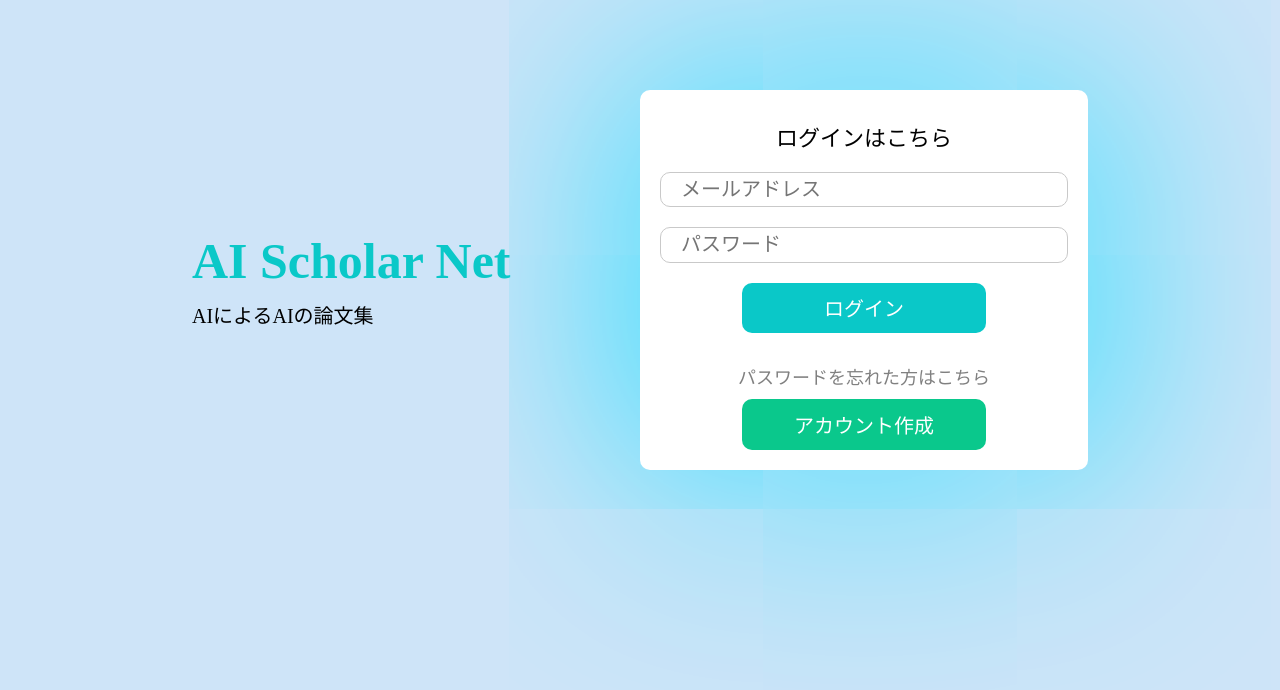
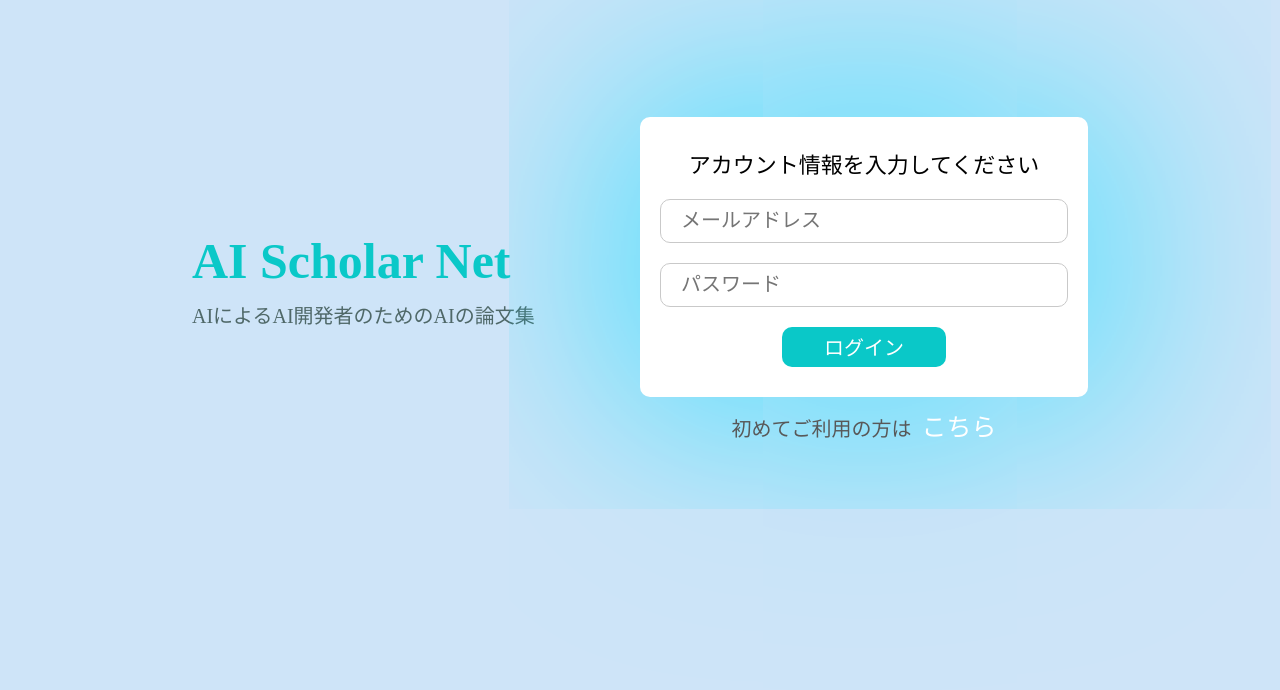
Before and after one commit to s-kimura-safie/ai_scholar_net, a React (Create React App) app in the folder frontend/: page /login in a window 1280 px wide. Shown: the top 690 px of the page. Built offline with nearby package versions, Linux system fonts and the light colour scheme.

Commit message:
ログイン画面のデザイン修正

```diff
--- a/frontend/src/pages/login/Login.css
+++ b/frontend/src/pages/login/Login.css
@@ -14,7 +14,8 @@
     display: flex;
 }
 
-.loginLeft, .loginRight {
+.loginLeft,
+.loginRight {
     flex: 1;
     display: flex;
     flex-direction: column;
@@ -30,10 +31,11 @@
 
 .loginDesc {
     font-size: 20px;
+    color: rgb(79, 104, 104);
 }
 
 .loginBox {
-    height: 340px;
+    height: 240px;
     padding: 20px;
     background-color: rgb(255, 255, 255);
     border-radius: 10px;
@@ -67,8 +69,8 @@
 }
 
 .loginButton {
-    height: 80px;
-    width: 60%;
+    height: 50px;
+    width: 40%;
     align-self: center;
     border-radius: 10px;
     border: none;
@@ -91,16 +93,17 @@
     margin-top: 20px;
 }
 
-.loginRegisterButton {
-    height: 80px;
-    width: 60%;
+.toRegisterPage {
     align-self: center;
-    border-radius: 10px;
-    border: none;
-    background-color: rgb(10, 200, 140);
-    color: white;
+    color: rgb(88, 88, 88);
     font-size: 20px;
     font-weight: 550;
     cursor: pointer;
     margin-top: 10px;
 }
+
+.pathRegisterPage {
+    margin-left: 10px;
+    font-size: 25px;
+    color: rgb(255, 255, 255);
+}
--- a/frontend/src/pages/login/Login.jsx
+++ b/frontend/src/pages/login/Login.jsx
@@ -3,6 +3,8 @@ import "./Login.css"
 import { useContext, useRef } from 'react';
 import { loginCall } from '../../ActionCalls';
 import { AuthContext } from '../../states/AuthContext';
+import { Link } from 'react-router-dom';
+
 
 function Login() {
     const email = useRef(); // useRefを使ってemailの要素を監視する。
@@ -27,17 +29,27 @@ function Login() {
                 <div className="loginLeft">
 
                     <h3 className='loginLogo'>AI Scholar Net</h3>
-                    <span className="loginDesc">AIによるAIの論文集</span>
+                    <span className="loginDesc">AIによるAI開発者のためのAIの論文集</span>
                 </div>
                 <div className="loginRight">
                     <form className="loginBox" onSubmit={(e) => handleSubmit(e)}>
-                        <p className='loginMsg'>ログインはこちら</p>
+                        <p className='loginMsg'>アカウント情報を入力してください</p>
                         <input type="email" placeholder="メールアドレス" className="loginInput" required ref={email} />
                         <input type="password" placeholder="パスワード" className="loginInput" minLength="6" ref={password} />
                         <button className='loginButton'>ログイン</button>
-                        <span className="loginForgot">パスワードを忘れた方はこちら</span>
-                        <button className="loginRegisterButton">アカウント作成</button>
+                        {/* <span className="loginForgot">初めてご利用の方はこちら</span> */}
+                        {/* <button className="loginRegisterButton">アカウント作成</button> */}
+                        {/* <div className="toRegisterPage">
+                            <Link to="/" style={{ textDecoration: 'none' }}>
+                                <button className="pathRegisterPage">アカウント作成</button>
+                            </Link>
+                        </div> */}
                     </form>
+                    <div className="toRegisterPage">初めてご利用の方は
+                        <Link to="/" style={{ textDecoration: 'none' }}>
+                            <span className="pathRegisterPage">こちら</span>
+                        </Link>
+                    </div>
                 </div>
             </div>
         }
--- a/frontend/src/pages/register/Register.css
+++ b/frontend/src/pages/register/Register.css
@@ -14,7 +14,8 @@
     display: flex;
 }
 
-.registerLeft, .registerRight {
+.registerLeft,
+.registerRight {
     flex: 1;
     display: flex;
     flex-direction: column;
@@ -30,6 +31,7 @@
 
 .registerDesc {
     font-size: 20px;
+    color: rgb(79, 104, 104);
 }
 
 .registerBox {
@@ -68,7 +70,7 @@
 
 .registerButton {
     height: 80px;
-    width: 60%;
+    width: 40%;
     align-self: center;
     border-radius: 10px;
     border: none;
@@ -91,16 +93,17 @@
     margin-top: 20px;
 }
 
-.loginRegisterButton {
-    height: 80px;
-    width: 60%;
+.toLoginPage {
     align-self: center;
-    border-radius: 10px;
-    border: none;
-    background-color: rgb(10, 200, 140);
-    color: white;
+    color: rgb(88, 88, 88);
     font-size: 20px;
     font-weight: 550;
     cursor: pointer;
     margin-top: 10px;
 }
+
+.pathLoginPage {
+    margin-left: 10px;
+    font-size: 25px;
+    color: rgb(255, 255, 255);
+}
--- a/frontend/src/pages/register/Register.jsx
+++ b/frontend/src/pages/register/Register.jsx
@@ -2,7 +2,7 @@ import React from 'react'
 import "./Register.css"
 import { useRef } from 'react';
 import axios from 'axios';
-import { useNavigate } from 'react-router-dom';
+import { Link, useNavigate } from 'react-router-dom';
 
 function Register() {
 
@@ -44,9 +44,8 @@ function Register() {
         <div className="register"> {
             <div className="registerWrapper">
                 <div className="registerLeft">
-
                     <h3 className='registerLogo'>AI Scholar Net</h3>
-                    <span className="registerDesc">AIによるAIの論文集</span>
+                    <span className="registerDesc">AIによるAI開発者のためのAIの論文集</span>
                 </div>
                 <div className="registerRight">
                     <form className="registerBox" onSubmit={(e) => handleSubmit(e)}>
@@ -57,7 +56,11 @@ function Register() {
                         <input type="password" placeholder="確認用パスワード" className="registerInput" minLength="6" required ref={passwordConfirm} />
                         <button type="submit" className='registerButton'>サインアップ</button>
                     </form>
-                    <button type="submit" className="loginRegisterButton">ログイン</button>
+                    <div className="toLoginPage">アカウントをお持ちの方は
+                        <Link to="/login" style={{ textDecoration: 'none' }}>
+                            <span className="pathLoginPage">こちら</span>
+                        </Link>
+                    </div>
                 </div>
             </div>
         }
```
